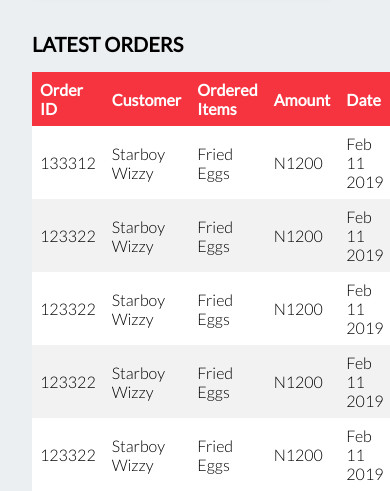
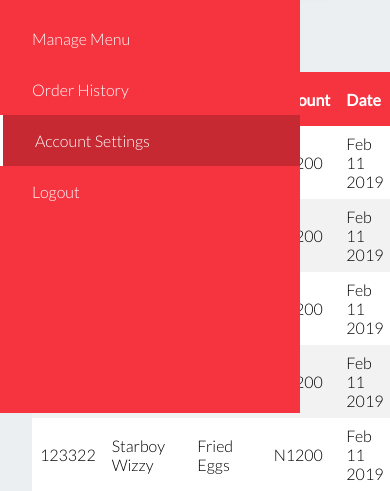
Before and after one commit to teenoh/chopnow, a plain HTML site: page ui/caterer-account-settings.html in a window 390 px wide. Both pictures are taken after a click on the picture 44 px from the left and 44 px from the top of the page. Shown: the part 431-922 px from the top of the page. Drawn offline with Linux system fonts and the light colour scheme.

Commit message:
add js snippet to control sidebar and notifications view

```diff
--- a/ui/assets/dash.css
+++ b/ui/assets/dash.css
@@ -162,9 +162,6 @@ main {
   height: 2rem;
 }
 
-.sidebar .logo-div path fill {
-  color: var(--white);
-}
 
 .sidebar nav {
   flex: 1;
@@ -221,17 +218,17 @@ main {
 
 @media (max-width: 768px) {
   .sidebar {
-    display: none;
+    margin-left: -100rem;
     position: absolute;
     top: 0;
     left: 0;
     height: 100vh;
-
+    transition: all 0.5s ease-in-out;
   }
 
   .sidebar.active {
-    display: block;
-    transition: all 0.3s ease-in-out;
+   margin-left: 0rem;
+
   }
 }
 
--- a/ui/caterer-account-settings.html
+++ b/ui/caterer-account-settings.html
@@ -64,7 +64,7 @@
                 <h2>Latest Orders</h2>
                 <section class="latest-orders table-wrapper">
                     <table>
-                        <!-- <thead> -->
+                        <thead>
                         <tr>
                             <th>Order ID</th>
                             <th>Customer</th>
@@ -73,7 +73,7 @@
                             <th>Date</th>
                             <th>Status</th>
                         </tr>
-                        <!-- </thead> -->
+                        </thead>
                         <tbody>
                             <tr>
                                 <td>133312</td>
@@ -121,6 +121,30 @@
             </div>
         </section>
     </main>
+
+        <script>
+            let hamburger = document.querySelector('.hamburger')
+            let sidebar = document.querySelector('.sidebar')
+            let closebtn = document.querySelector('.cancel-btn')
+
+            let notifIcon = document.querySelector(".notif-icon")
+            let notifList = document.querySelector(".notif-list")
+
+
+            hamburger.onclick = () => {
+                sidebar.classList.toggle("active")
+            }
+
+            closebtn.onclick = () => {
+                sidebar.classList.toggle("active")
+            }
+
+            notifIcon.onclick = () => {
+                notifList.classList.toggle("active")
+            }
+
+
+        </script>
 </body>
 
 </html>
```
Also changed, not shown: ui/caterer-dash.html (+26 -2 lines), ui/caterer-manage-meals.html (+35 -6 lines), ui/caterer-manage-menu.html (+35 -6 lines), ui/caterer-order-history.html (+34 -5 lines).
